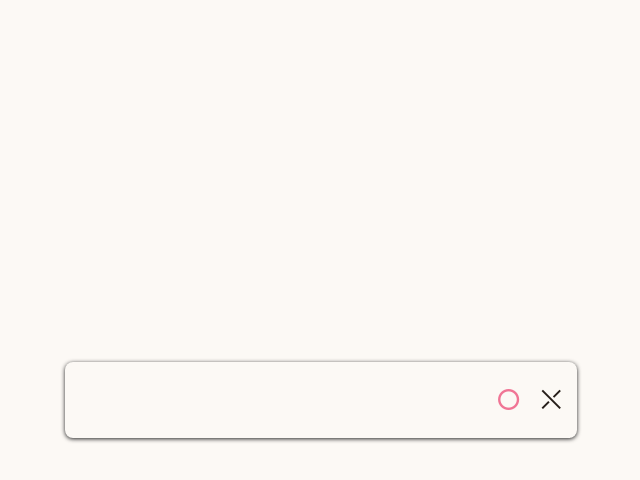
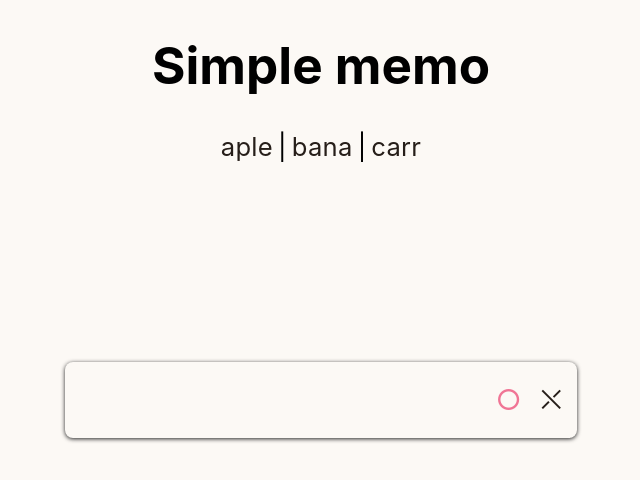
Before and after one commit to hee-develop/simple-memo, a React (Create React App) app: page / in a window 1280 px wide. Shown: the top 480 px of the page, without its empty margins (319-959 px from the left). Built offline with nearby package versions, Linux system fonts and the light colour scheme.

Commit message:
show sample memos

```diff
--- a/src/App.tsx
+++ b/src/App.tsx
@@ -3,15 +3,34 @@ import './App.scss';
 import Memo from './components/Memo';
 import AddModal from './components/AddModal';
 
-import { attachTargetToArray, removeTargetFromArray } from './functions/modifyArray';
+import { removeTargetFromArray } from './functions/modifyArray';
 
 
 function App() {
   const [memos, setMemos] = useState(['aple', 'bana', 'carr']);
+  const title = 'Simple memo';
+
   return (
     <div className="App">
+      <h1>{title}</h1>
+      <div>
+        {memos.map((memo, idx) => (
+          <>
+            <Memo
+              key={`${idx}-${memo}`}
+              content={memo}
+              onClicked={() => null}
+              onDoubleClicked={() => {
+                setMemos(prev => removeTargetFromArray(prev, idx))
+              }}
+            />
+            {idx !== memos.length - 1 && <>|</>}
+          </>
+        ))}
+      </div>
+
       <AddModal
-        onConfirmed={(str) => setMemos(prev => attachTargetToArray(prev, str))}
+        onConfirmed={(str) => setMemos(prev => [...prev, str])}
         onCanceled={() => null}
       />
     </div>
```
